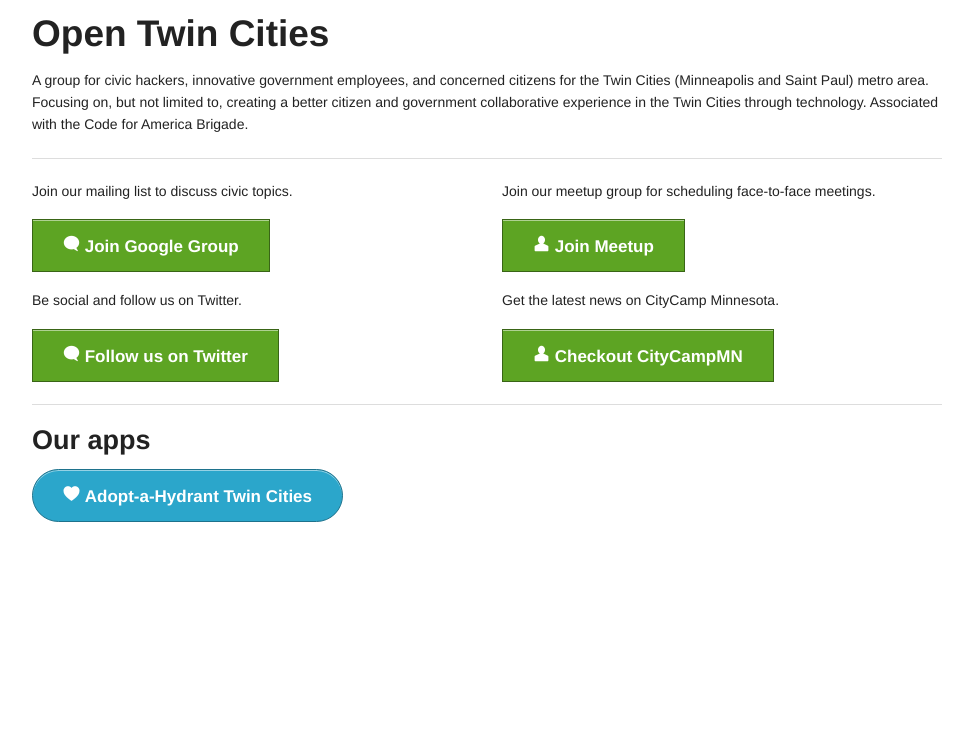
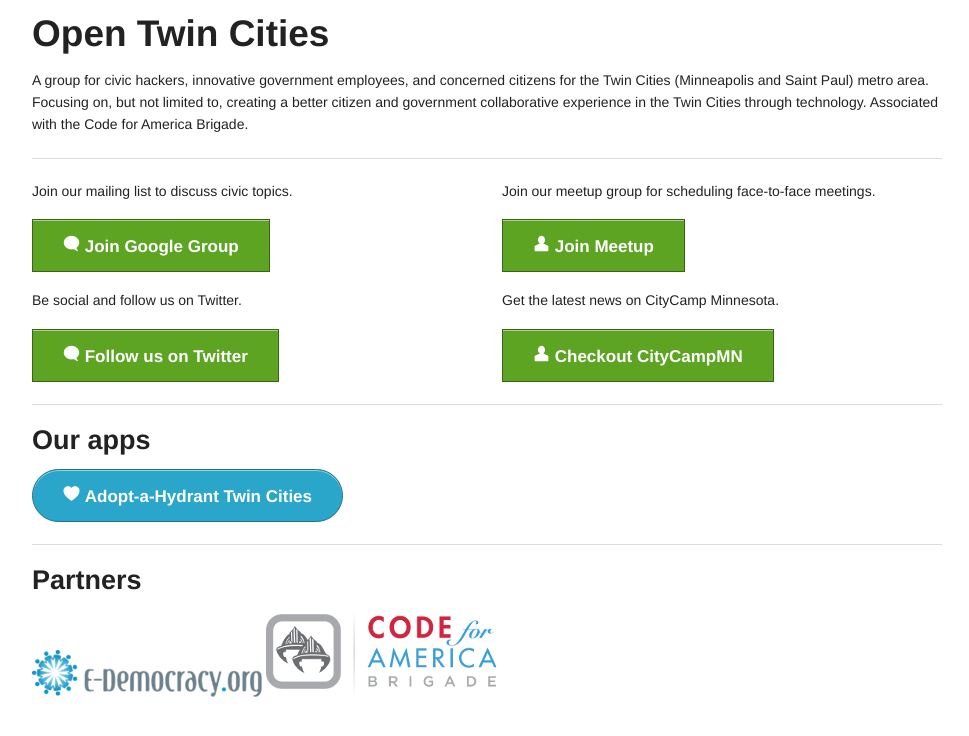
Before and after one commit to OpenTwinCities/opentwincities.github.com, a Jekyll site: the page built from index.html, in a window 1280 px wide. Shown: the top 736 px of the page, without its empty margins (153-1122 px from the left). Built offline with Jekyll 4.4.1, drawn with Linux system fonts in a browser that asks for light colours; nearby versions of some CDN libraries.

Commit message:
Added CfA and E-Dem logos as partners

```diff
--- a/css/main.css
+++ b/css/main.css
@@ -93,7 +93,9 @@
    Author's custom styles
    ========================================================================== */
 
-
+.logos>a{
+    margin: 0px 5px;
+}
 
 
 
--- a/index.html
+++ b/index.html
@@ -46,3 +46,14 @@
       <a class="large round button" href="http://adoptahydrant.opentwincities.org"><i class="general foundicon-heart"></i> Adopt-a-Hydrant Twin Cities</a>
     </div>
   </div>
+
+  <div class="row">
+    <div class="twelve columns">
+      <hr />
+      <h3>Partners</h3>
+      <div class="logos">
+        <a href="http://forums.e-democracy.org/about/" target="_blank"><img src="/images/edem_logo.png"></a>
+        <a href="http://brigade.codeforamerica.org/pages/about" target="_blank"><img src="/images/CfA_Brigade_logo.png"></a>
+      </div>
+    </div>
+  </div>
```
Also changed, not shown: images/CfA_Brigade_logo.png (added), images/edem_logo.png (added), 1 other file.
